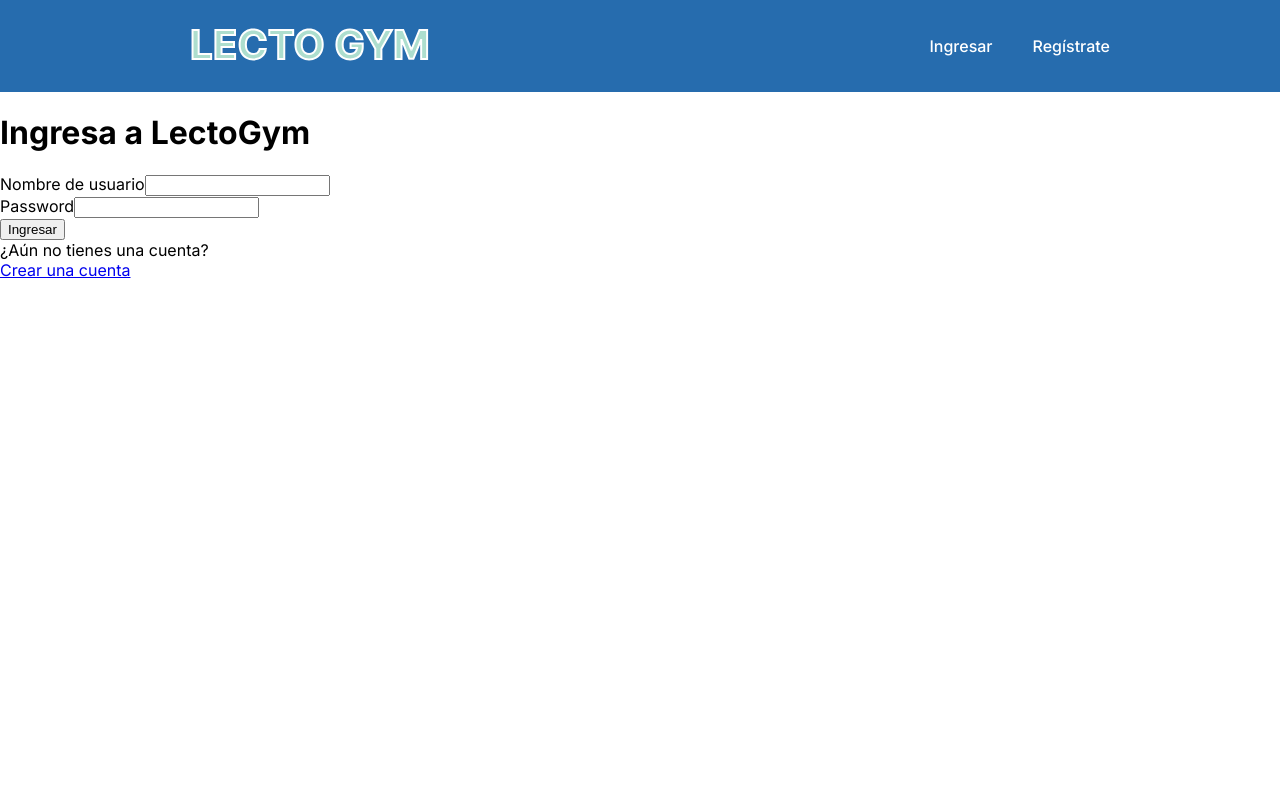
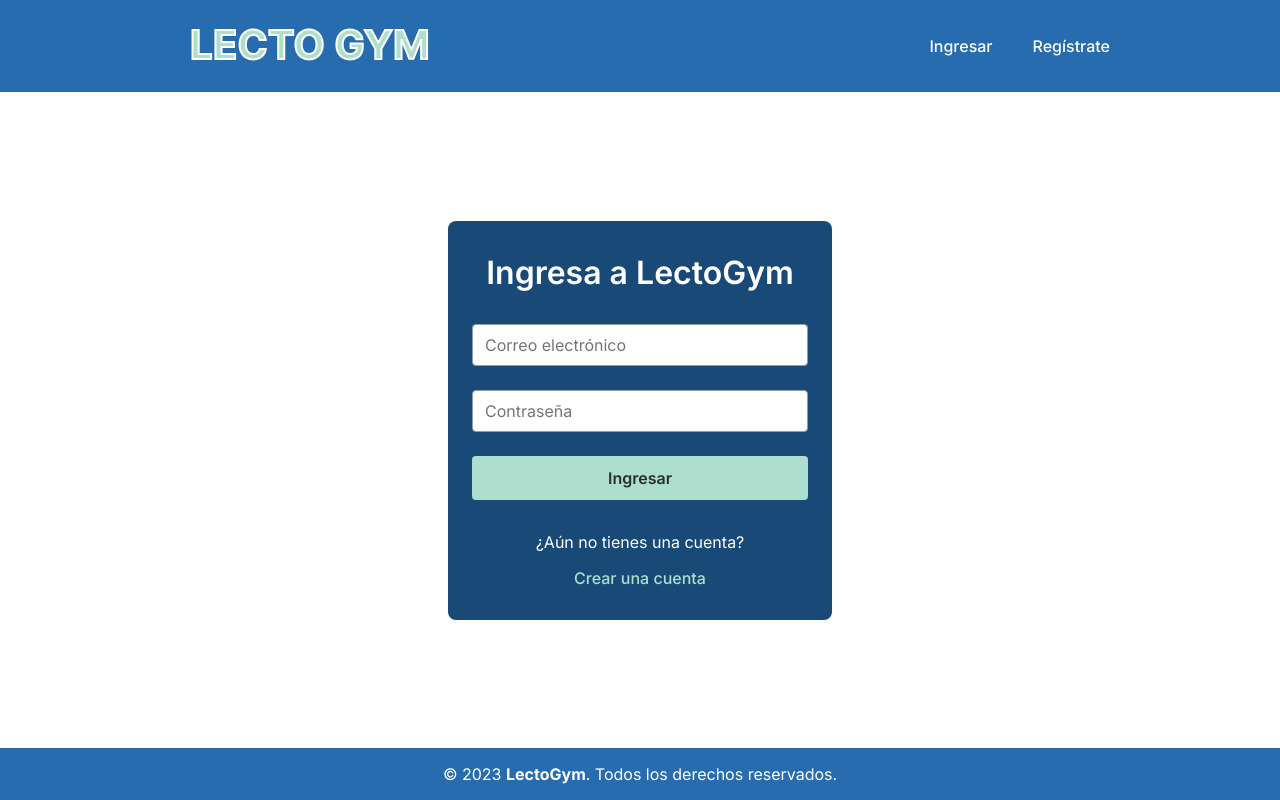
Before and after one commit to virtualmonkey/lecto-gym, a React (Create React App) app: page /login in a window 1280 px wide. Built offline with nearby package versions, Linux system fonts and the light colour scheme.

Commit message:
feat: styles for sign in page added

```diff
--- a/src/pages/Home/index.scss
+++ b/src/pages/Home/index.scss
@@ -1,14 +1,14 @@
 @use '../../utils/styles/variables' as variables;
 
 .home-container {
+  display: flex;
+  flex-direction: column;
+  justify-content: center;
   align-items: center;
   background-image: url('../../utils/images/banner-image.jpg');
   background-repeat: no-repeat;
   background-size: cover;
-  display: flex;
-  flex-direction: column;
   height: calc(100vh - 144px);
-  justify-content: center;
   padding: 0 170px;
 }
 
--- a/src/pages/SignIn/index.js
+++ b/src/pages/SignIn/index.js
@@ -2,9 +2,11 @@ import React, { Fragment, useState, useEffect } from "react";
 import { connect } from "react-redux";
 import { withRouter } from "react-router-dom";
 import { Link } from 'react-router-dom';
+import './index.scss'
 
 import * as authActions from '../../redux/actions/auth';
 import * as selectors from '../../redux/rootReducer';
+import Footer from "../../components/Footer";
 
 const SignIn = ({
   history,
@@ -21,7 +23,6 @@ const SignIn = ({
     onSubmit({ username, password });
   };
 
-  // TODO: update this route to the dashboard route
   useEffect(() => {
     if (isAuthenticated) {
       history.push("/dashboard");
@@ -32,41 +33,41 @@ const SignIn = ({
     <Fragment>
       <div className="page-container">
         <div className="signin">
-          {/*  TODO: add logic to show error message */}
+          <div className="signin__form-container">
             <h1 className="signin__title">
               Ingresa a LectoGym
             </h1>
-          <div className="signin__form-container">
-            <form onSubmit={handleSubmit} className="signing__form">
+            <form onSubmit={handleSubmit} className="signin__form">
               <div className="signin__field-container">
-                <label className="signin__label">
-                  Nombre de usuario
-                </label>
                 <input
-                  className="signing__input"
+                  placeholder="Correo electrónico"
+                  className="signin__input"
                   type="text"
                   onChange={(event) => changeUsername(event.target.value)}
                 />
               </div>
               <div className="signin__field-container">
-                <label className="signin__label">
-                  Password
-                </label>
                 <input
-                  className="signing__input"
+                  placeholder="Contraseña"
+                  className="signin__input"
                   type="password"
                   onChange={(event) => changePassword(event.target.value)}
                 />
               </div>
+              {error && (
+                <div className="signin__error-message">
+                  {'Ha ocurrido un error, intenta de nuevo'}
+                </div>
+              )
+              }
               <button
-                className="signing__button"
+                className="signin__button"
                 type="submit"
               >
-                Ingresar
+                {(isLoading === true) ? '...' : 'Ingresar'}
               </button>
             </form>
-          </div>
-          <div className="signing__question">
+            <div className="signin__question">
               ¿Aún no tienes una cuenta?
             </div>
             <Link
@@ -78,6 +79,8 @@ const SignIn = ({
             </Link>
           </div>
         </div>
+      </div>
+      <Footer />
     </Fragment>
   );
 };
--- a/src/pages/SignIn/index.scss
+++ b/src/pages/SignIn/index.scss
@@ -0,0 +1,151 @@
+@use '../../utils/styles/variables' as variables;
+
+@keyframes fadeIn {
+  0% { opacity: 0; }
+  100% { opacity: 1; }
+}
+
+.page-container {
+  padding: 0 170px;
+  display: flex;
+  flex-direction: column;
+  align-items: center;
+  justify-content: center;
+  height: calc(100vh - 144px);
+}
+
+.signin  {
+  display: flex;
+  flex-direction: column;
+  justify-content: flex-start;
+  align-items: center;
+
+  &__title {
+    font-family: variables.$fontFamily;
+    font-style: normal;
+    font-size: variables.$h3FontSize;
+    font-weight: variables.$semiBold;
+    text-align: center;
+    color: variables.$textLight;
+    margin: 0 auto 32px;
+  }
+
+  &__form-container {
+    display: flex;
+    flex-direction: column;
+    justify-content: flex-start;
+    align-items: center;
+    border-radius: 8px;
+    padding: 32px 24px;
+    background-color: variables.$primaryDark;
+  }
+
+  &__form {
+    display: flex;
+    flex-direction: column;
+    justify-content: flex-start;
+    align-items: center;
+    width: 336px;
+  }
+
+  &__field-container {
+    display: flex;
+    flex-direction: column;
+    justify-content: flex-start;
+    align-items: flex-start;
+    width: 100%;
+  }
+
+  &__label {
+    font-family: variables.$fontFamily;
+    font-style: normal;
+    font-size: variables.$pFontSize;
+    font-weight: variables.$normal;
+    color: variables.$textLight;
+    margin: 0 0 8px;
+  }
+
+  &__input[type="text"], &__input[type="password"] {
+    padding: 10px 12px;
+    box-shadow: inset 0 0 0px 9999px white;
+    -webkit-box-shadow: inset 0 0 0px 9999px white;
+    background-color: variables.$white;
+    box-sizing: border-box;
+    border-width: 1px;
+    border-style: solid;
+    border-color: variables.$grey;
+    border-radius: 4px;
+    width: 100%;
+    margin: 0 0 24px 0;
+    font-family: variables.$fontFamily;
+    font-style: normal;
+    font-size: variables.$pFontSize;
+    font-weight: variables.$normal;
+    color: variables.$textDark;
+
+    &:focus {
+      outline: none;
+      border: 1px solid variables.$secondaryLight !important;
+    }
+  }
+
+  &__button {
+    font-family: variables.$fontFamily;
+    font-style: normal;
+    font-size: variables.$pFontSize;
+    font-weight: variables.$semiBold;
+    color: variables.$textDark;
+    background-color: variables.$secondaryLight;
+    padding: 12px 0;
+    width: 100%;
+    border: none;
+    border-radius: 4px;
+
+    &:hover {
+      cursor: pointer;
+      background-color: variables.$secondaryDark;
+    }
+  }
+
+  &__error-message {
+    animation: fadeIn 0.5s;
+    border-radius: 4px;
+    box-sizing: border-box;
+    width: 100%;
+    font-family: variables.$fontFamily;
+    font-style: normal;
+    font-size: variables.$captionFontSize;
+    font-weight: variables.$normal;
+    color: variables.$warningDark;
+    margin: 0 0 24px 0;
+    border: 1px solid variables.$warningLight;
+    background-color: #fff2f1;
+    padding: 10px 12px;
+  }
+
+  &__question {
+    font-family: variables.$fontFamily;
+    font-style: normal;
+    font-size: variables.$pFontSize;
+    font-weight: variables.$normal;
+    color: variables.$textLight;
+    margin: 32px auto 16px;
+    text-align: center;
+  }
+
+  &__link {
+    font-family: variables.$fontFamily;
+    font-style: normal;
+    font-size: variables.$aFontSize;
+    font-weight: variables.$medium;
+    color: variables.$secondaryLight;
+    text-align: center;
+    text-decoration: none;
+
+    &:hover {
+      color: variables.$secondaryDark;
+      text-decoration-color: variables.$secondaryDark;
+      text-decoration: underline;
+    }
+  }
+}
--- a/src/redux/sagas/auth.js
+++ b/src/redux/sagas/auth.js
@@ -4,6 +4,7 @@ import axios from 'axios';
 import * as actions from '../actions/auth';
 import * as types from '../types/auth';
 
+// TODO: change API route
 const LOGIN_API_ROUTE = 'https://63f3bee0fe3b595e2ee89e0a.mockapi.io/api/v1/login';
 
 const SignInFromApi = (credentials) => {
@@ -14,18 +15,17 @@ const SignInFromApi = (credentials) => {
 export function* signIn(action){
   try {
     const userResponse = yield call(SignInFromApi, action.payload);
-    console.log(userResponse)
     // TODO: check for the correct code
     if (userResponse.status === 201) {
       // TODO: check if the correct way to access response data is this
       if (userResponse.data){
-        console.log(userResponse.data)
         const authUser = userResponse.data;
         yield put(actions.completeSignIn(authUser));
       } else {
         actions.failSignIn('Could not fetch user due to an API error');
       }
     } else {
+      // TODO: change error messages
       actions.failSignIn('Could not fetch user with given credentials');
     }
   } catch (error) {
--- a/src/utils/styles/_variables.scss
+++ b/src/utils/styles/_variables.scss
@@ -10,6 +10,10 @@ $secondaryDark: #95D4C0;
 $textLight: #FFFFFF;
 $textDark: #2D2D2D;
 $warningLight: #FF7B7B;
+$warningDark: #F42727;
+
+$white: #FFFFFF;
+$grey: #8F9DAA;
 
 // fontSizes
 
@@ -21,6 +25,7 @@ $h5FontSize: 24px;
 $h6FontSize: 20px;
 $pFontSize: 16px;
 $aFontSize: 16px;
+$captionFontSize: 14px;
 
 // fontWeights
 
```
Also changed, not shown: src/pages/SignUp/index.scss (added). Lines whose indentation alone changed are shown as unchanged.
